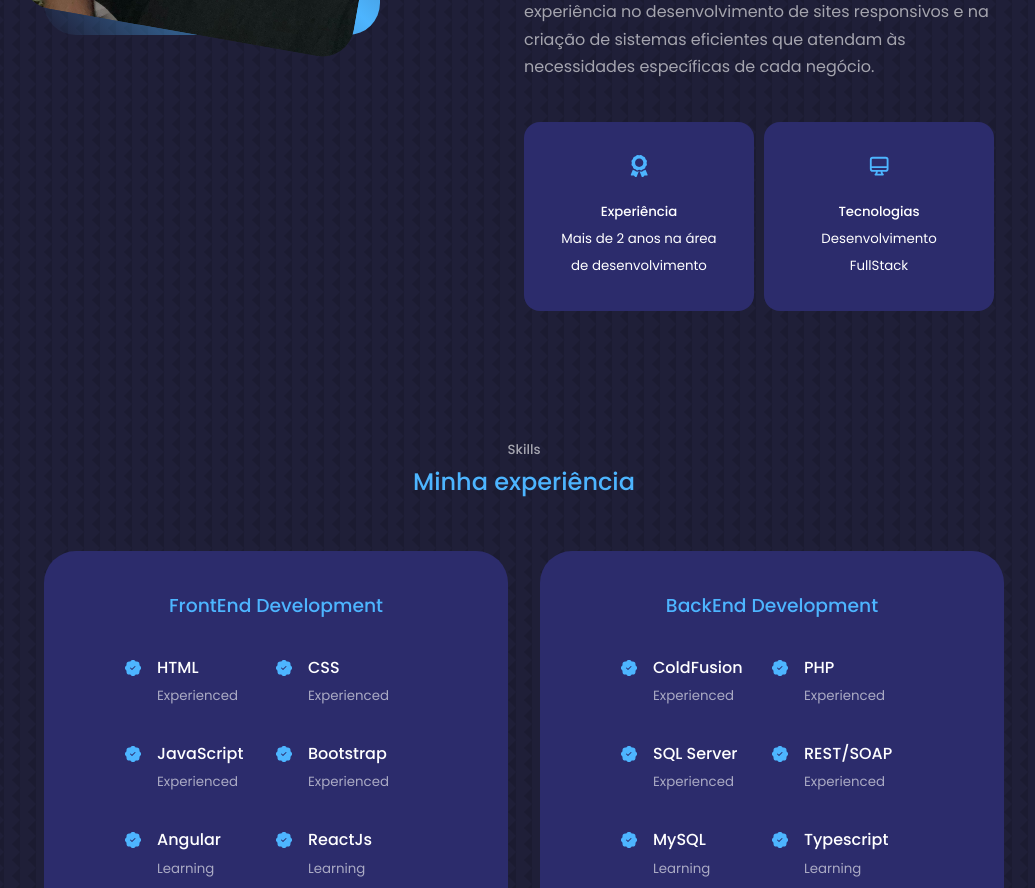
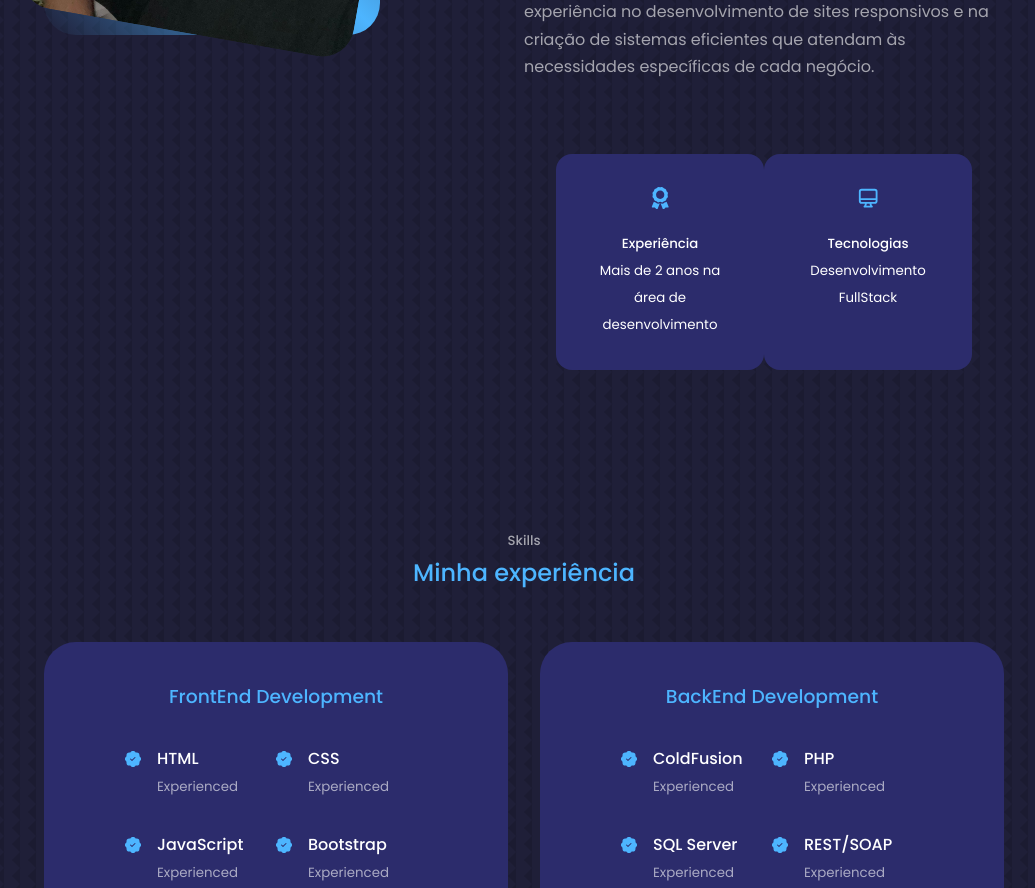
Before and after one commit to VictorSantos-Dev/portfolio-victorsantos, a React (Create React App) app: page / in a window 1280 px wide. Shown: the part 1500-2388 px from the top of the page, without its empty margins (116-1151 px from the left). Built offline with nearby package versions, Linux system fonts and the light colour scheme.

Commit message:
ajuste padding cards about

```diff
--- a/src/components/about/about.css
+++ b/src/components/about/about.css
@@ -27,7 +27,7 @@
 .about__cards{
     display: grid;
     grid-template-columns: repeat(2, 1fr);
-
+    padding: 2rem;
 }
 
 .about__card{
@@ -36,8 +36,8 @@
     border-radius: 1rem;
     padding: 2rem;
     text-align: center;
-    margin-right:10px ;
     transition: all 400ms ease ;
+    height: 100%;
 }
 .about__card:hover{
     background: transparent;
```
